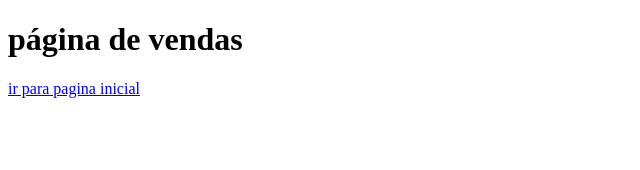
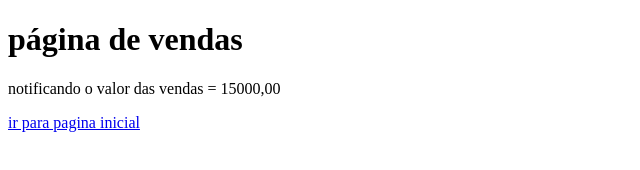
Before and after one commit to miguel977/vendas, a plain HTML site: page vendas.html in a window 1280 px wide. Shown: the whole page, without its empty margins (0-640 px from the left). Drawn offline with Linux system fonts and the light colour scheme.

Commit message:
anotação do valor das vendas

```diff
--- a/vendas.html
+++ b/vendas.html
@@ -7,6 +7,7 @@
 </head>
 <body>
   <h1>página de vendas</h1>
+  <p>notificando o valor das vendas = 15000,00</p>
   <a href="index.html"> ir para pagina inicial</a>
 </body>
 </html>
```
